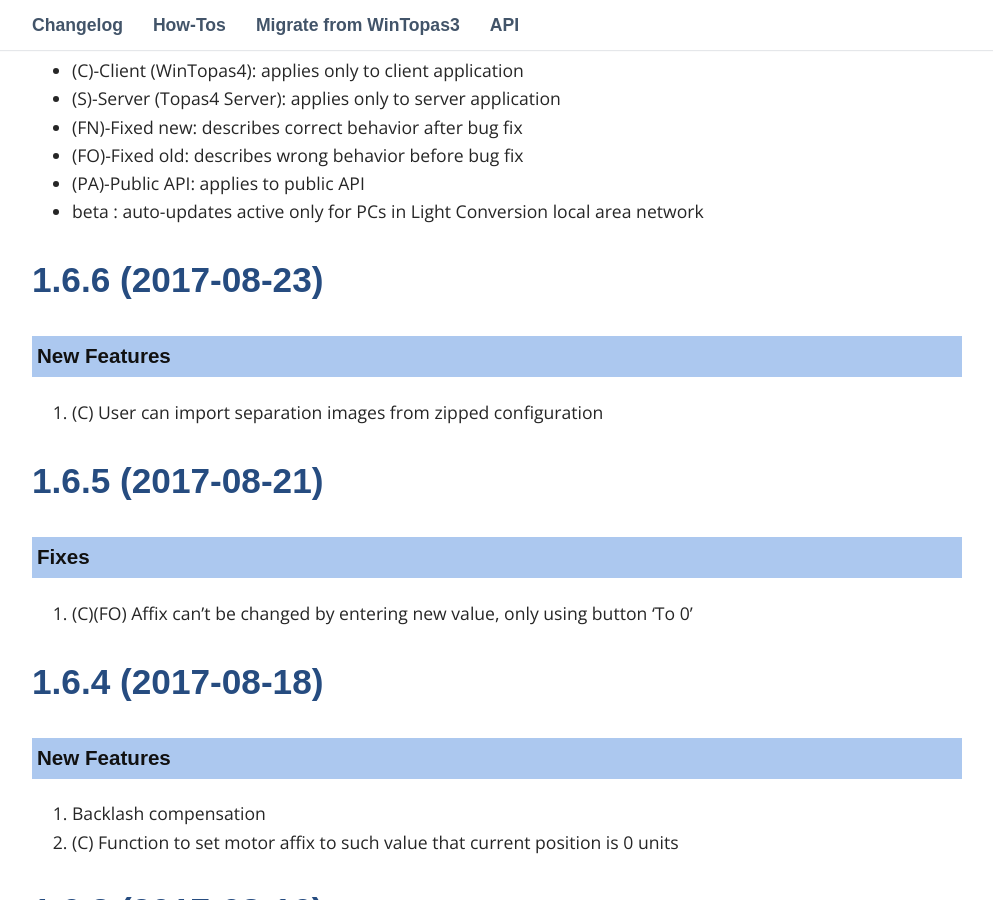
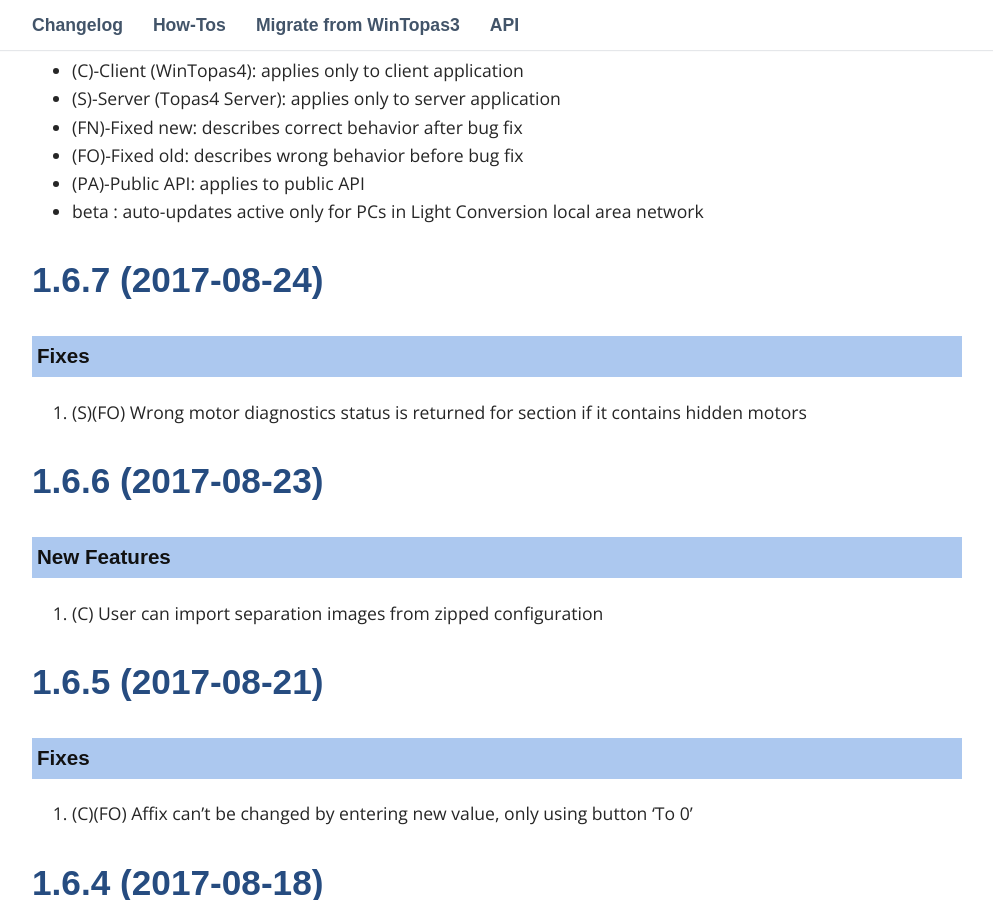
Before and after one commit to DomasM/Topas4InfoTemp00, a Jekyll site: the page built from _pages/03_changelog.md, in a window 1280 px wide and 900 px high, scrolled down 497 px. Shown: the whole window, without its empty margins (143-1136 px from the left). Built offline with Jekyll 4.4.1, drawn with Linux system fonts in a browser that asks for light colours; some web fonts are replaced; comment, search, counter and statistics services are not loaded.

Commit message:
1.6.7 release

```diff
--- a/_pages/03_changelog.md
+++ b/_pages/03_changelog.md
@@ -17,6 +17,16 @@
 * (FO)-Fixed old: describes wrong behavior before bug fix
 * (PA)-Public API: applies to public API
 * beta : auto-updates active only for PCs in Light Conversion local area network
+
+
+
+
+## 1.6.7 (2017-08-24)
+
+### Fixes
+
+1. (S)(FO) Wrong motor diagnostics status is returned for section if it contains hidden motors
+
 
 
 
```
